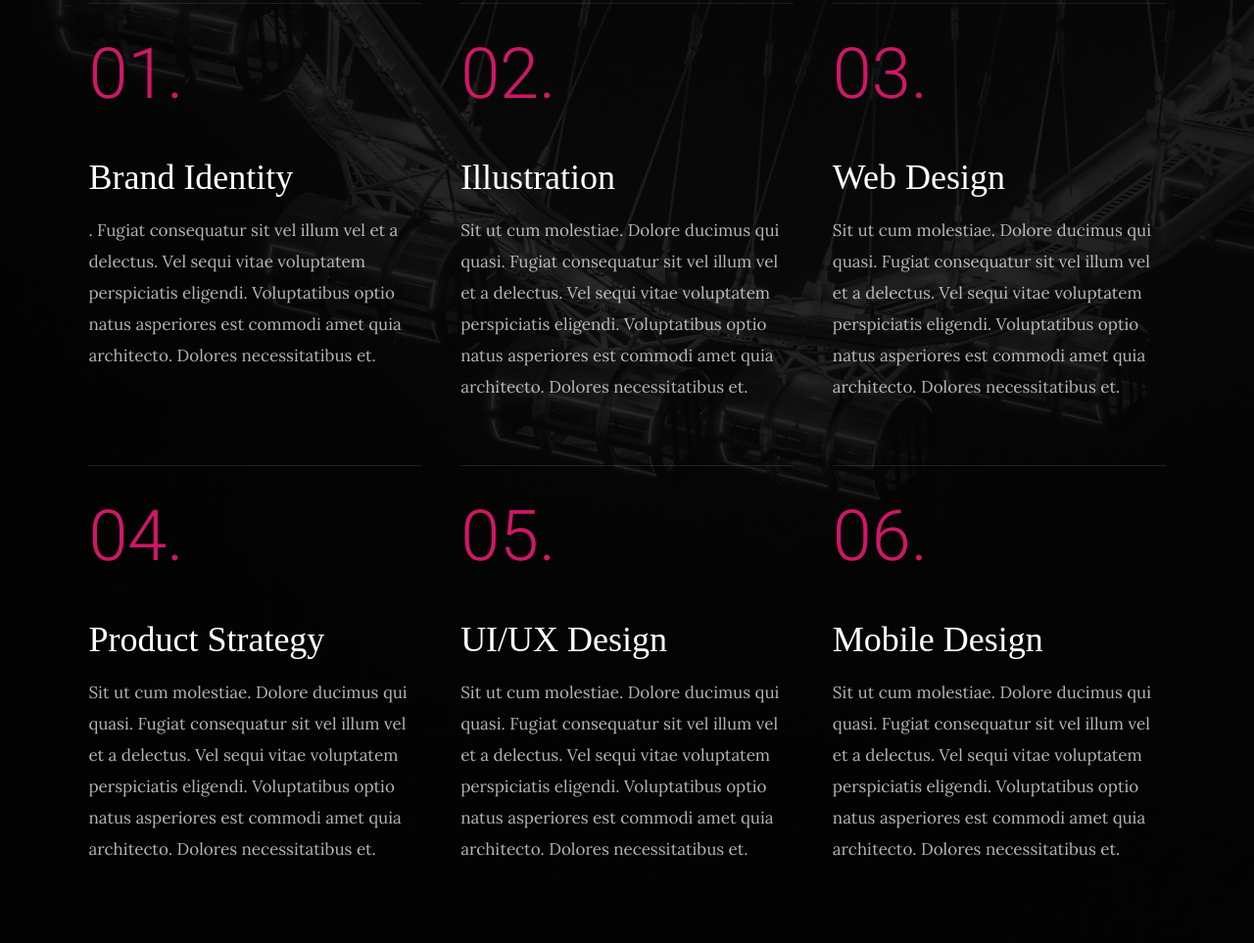
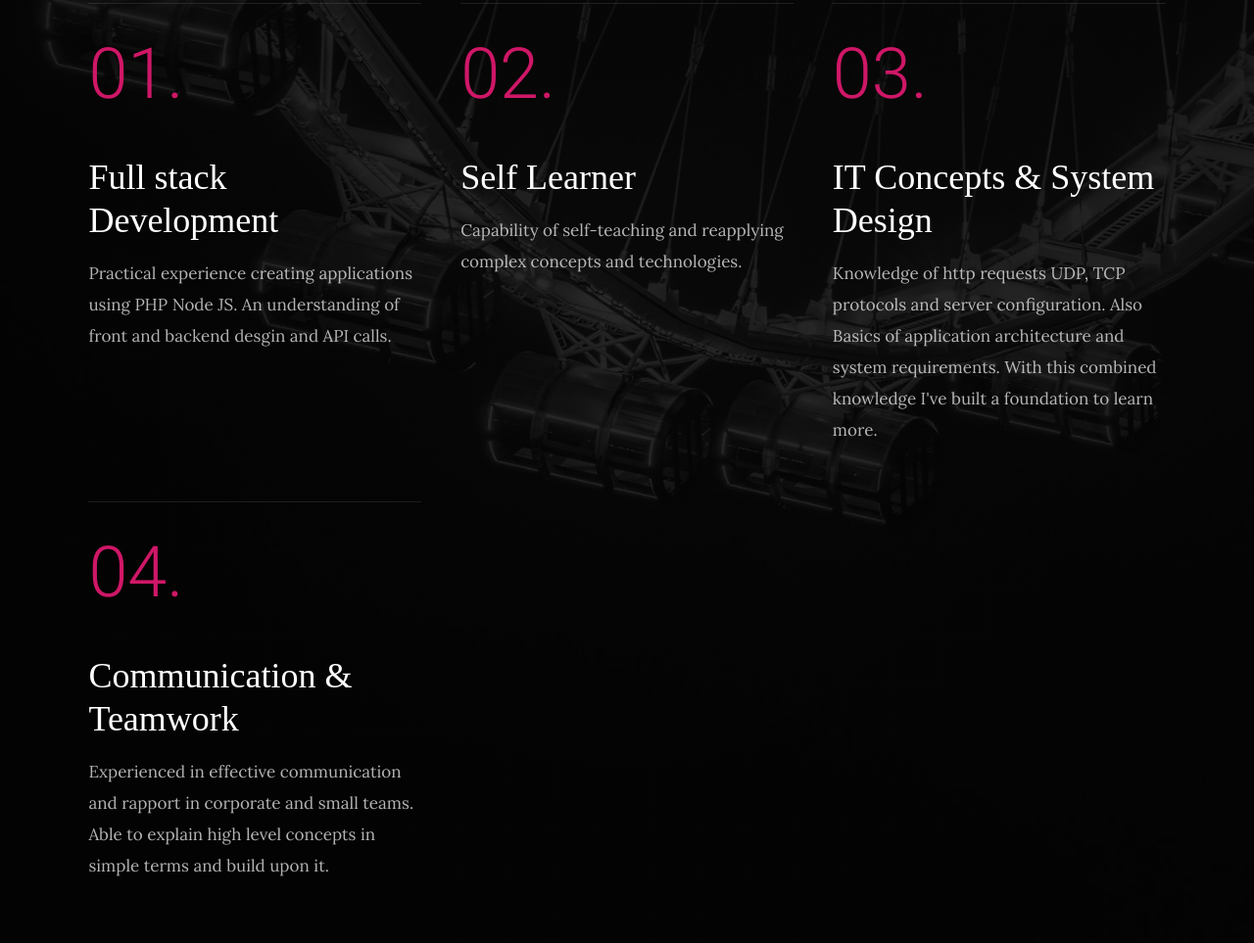
Before and after one commit to goldds/AWS-Website, a plain HTML site: page epitome_1_0_0/index.html in a window 1280 px wide. Shown: the part 4011-4974 px from the top of the page at 98% size. Drawn offline with Linux system fonts and the light colour scheme; a web font is replaced by a local one.

Commit message:
finish skills

```diff
--- a/epitome_1_0_0/index.html
+++ b/epitome_1_0_0/index.html
@@ -280,7 +280,7 @@
                 <h2 class="section-heading section-heading--centerbottom">Capabilities</h2>
 
                 <p class="section-desc">
-                    My passion and goal is to help you make your business standout.
+                    My passion and goal is to make a differnce in the world around me.
                 </p>
             </div>
         </div> <!-- end heading-block -->
@@ -289,70 +289,43 @@
 
             <div class="column item-skill" data-aos="fade-up">
                 <div class="item-skill__content">
-                    <h4 class="item-title">Brand Identity</h4>
+                    <h4 class="item-title">Full stack Development</h4>
                     <p>
-                        . Fugiat consequatur sit vel illum vel et
-                    a delectus. Vel sequi vitae voluptatem perspiciatis eligendi. Voluptatibus optio natus
-                    asperiores est commodi amet quia architecto. Dolores necessitatibus et.
+                        Practical experience creating applications using PHP Node JS.
+                        An understanding of front and backend desgin and API calls.
                     </p>
                 </div>
             </div>
 
             <div class="column item-skill" data-aos="fade-up">
                 <div class="item-skill__content">
-                    <h4 class="item-title">Illustration</h4>
+                    <h4 class="item-title">Self Learner</h4>
                     <p>
-                    Sit ut cum molestiae. Dolore ducimus qui quasi. Fugiat consequatur sit vel illum vel et
-                    a delectus. Vel sequi vitae voluptatem perspiciatis eligendi. Voluptatibus optio natus
-                    asperiores est commodi amet quia architecto. Dolores necessitatibus et.
+                        Capability of self-teaching and reapplying complex concepts and technologies.
                     </p>
                 </div>
             </div>
 
             <div class="column item-skill" data-aos="fade-up">
                 <div class="item-skill__content">
-                    <h4 class="item-title">Web Design</h4>
+                    <h4 class="item-title">IT Concepts & System Design</h4>
                     <p>
-                    Sit ut cum molestiae. Dolore ducimus qui quasi. Fugiat consequatur sit vel illum vel et
-                    a delectus. Vel sequi vitae voluptatem perspiciatis eligendi. Voluptatibus optio natus
-                    asperiores est commodi amet quia architecto. Dolores necessitatibus et.
+                        Knowledge of http requests UDP, TCP protocols and server configuration.
+                        Also Basics of application architecture and system requirements.
+                        With this combined knowledge I've built a foundation to learn more.
                     </p>
                 </div>
             </div>
 
             <div class="column item-skill" data-aos="fade-up">
                 <div class="item-skill__content">
-                    <h4 class="item-title">Product Strategy</h4>
+                    <h4 class="item-title">Communication & Teamwork</h4>
                     <p>
-                    Sit ut cum molestiae. Dolore ducimus qui quasi. Fugiat consequatur sit vel illum vel et
-                    a delectus. Vel sequi vitae voluptatem perspiciatis eligendi. Voluptatibus optio natus
-                    asperiores est commodi amet quia architecto. Dolores necessitatibus et.
+                        Experienced in effective communication and rapport in corporate and small teams.
+                        Able to explain high level concepts in simple terms and build upon it.
                     </p>
                 </div>
             </div>
-
-            <div class="column item-skill" data-aos="fade-up">
-                <div class="item-skill__content">
-                    <h4 class="item-title">UI/UX Design</h4>
-                    <p>
-                    Sit ut cum molestiae. Dolore ducimus qui quasi. Fugiat consequatur sit vel illum vel et
-                    a delectus. Vel sequi vitae voluptatem perspiciatis eligendi. Voluptatibus optio natus
-                    asperiores est commodi amet quia architecto. Dolores necessitatibus et.
-                    </p>
-                </div>
-            </div>
-
-            <div class="column item-skill" data-aos="fade-up">
-                <div class="item-skill__content">
-                    <h4 class="item-title">Mobile Design</h4>
-                    <p>
-                    Sit ut cum molestiae. Dolore ducimus qui quasi. Fugiat consequatur sit vel illum vel et
-                    a delectus. Vel sequi vitae voluptatem perspiciatis eligendi. Voluptatibus optio natus
-                    asperiores est commodi amet quia architecto. Dolores necessitatibus et.
-                    </p>
-                </div>
-            </div>
-
         </div> <!-- end skil-list -->
 
     </section> <!-- end s-skills -->
```
